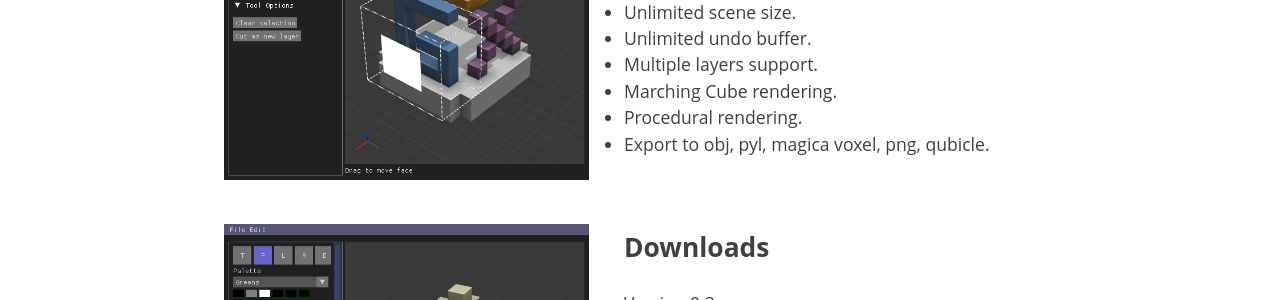
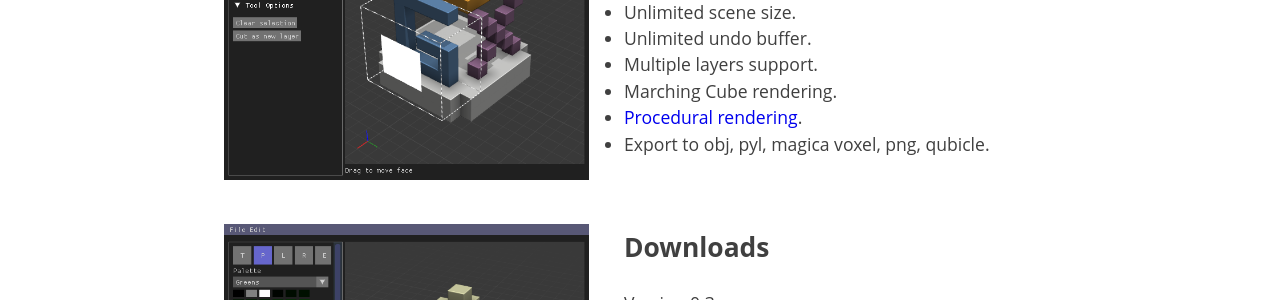
Before and after one commit to guillaumechereau/goxel, a Jekyll site: the page built from index.markdown, in a window 1280 px wide. Shown: the part 524-824 px from the top of the page. Built offline with Jekyll 4.4.1, drawn with Linux system fonts in a browser that asks for light colours; part of the change alters nothing that is shown.

```diff
--- a/index.markdown
+++ b/index.markdown
@@ -17,7 +17,7 @@ Goxel if free to use for any purpose.
 - Unlimited undo buffer.
 - Multiple layers support.
 - Marching Cube rendering.
-- Procedural rendering.
+- [Procedural rendering](https://blog.noctua-software.com/goxel-procedural.html).
 - Export to obj, pyl, magica voxel, png, qubicle.
 
 {: .clear }
```
